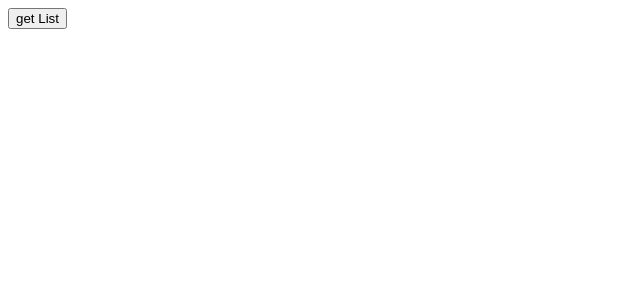
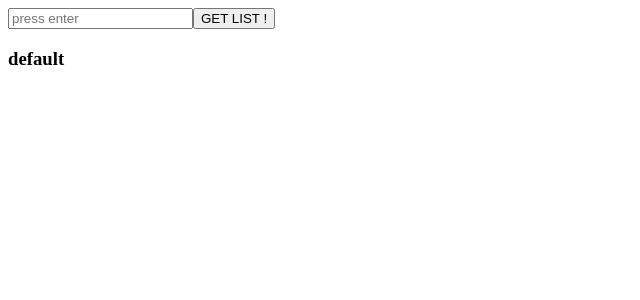
Before and after one commit to junorouse/valid-xss-checker, a React app: page / in a window 1280 px wide. Shown: the top 300 px of the page, without its empty margins (0-640 px from the left). Built offline with nearby package versions, Linux system fonts and the light colour scheme.

Commit message:
Add get list ui and feature

```diff
--- a/src/App.js
+++ b/src/App.js
@@ -5,23 +5,68 @@ class App extends React.Component {
 
   render() {
     return (
-      <Abc/>
+      <SiteList/>
     )
   }
 }
 
-class Abc extends React.Component {
+class SiteInfo extends React.Component {
+    render() {
+        return(
+            <li>{this.props.rId} - {this.props.url}, {this.props.count}, {this.props.creation}, {this.props.latest}</li>
+        );
+    }
+}
+
+class SiteList extends React.Component {
+  constructor(props) {
+    super(props);
+    this.state = {
+      url: "default",
+      responseData: [],
+    };
+    this.getList = this.getList.bind(this);
+    this.handleUrl = this.handleUrl.bind(this);
+    this.keyDownCheck = this.keyDownCheck.bind(this);
+  }
+  handleUrl(event) {
+    this.setState({
+      url: event.target.value
+    });
+  }
+
   render() {
     return (
       <div>
-        <button onClick={this.getList}>get List</button>
+        <input placeholder="press enter" type="text" onChange={this.handleUrl} onKeyDown={this.keyDownCheck}></input>
+        <button onClick={this.getList}>GET LIST !</button>
+        <h3>{this.state.url}</h3>
+        {this.state.responseData.map((r, i) => {
+          return (
+            <SiteInfo rId={r.rId}
+              url={r.url}
+              count={r.count}
+              creation={r.creation}
+              latest={r.latest}
+              key={i}
+            />
+          );
+        })}
       </div>
     )
   }
+  keyDownCheck(event) {
+    if (event.keyCode == 13) {
+      this.getList();
+    }
+  }
   getList() {
     axios.get('/api/get/xss.com')
-      .then( response => { console.dir(response); alert(response); } ) // SUCCESS
-      .catch( response => { console.dir(response); } ); // ERROR
+      .then( response => {
+        this.setState({
+            responseData: response.data
+      })})
+      .catch( response => { console.dir(response); } );
   }
 }
 
```
